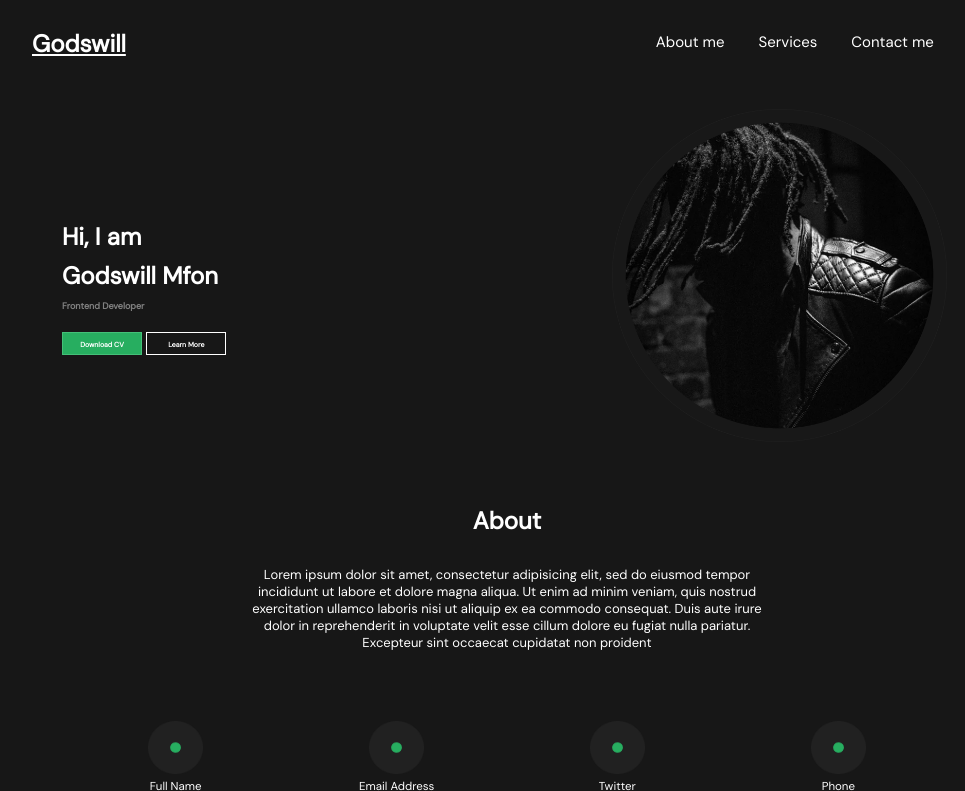
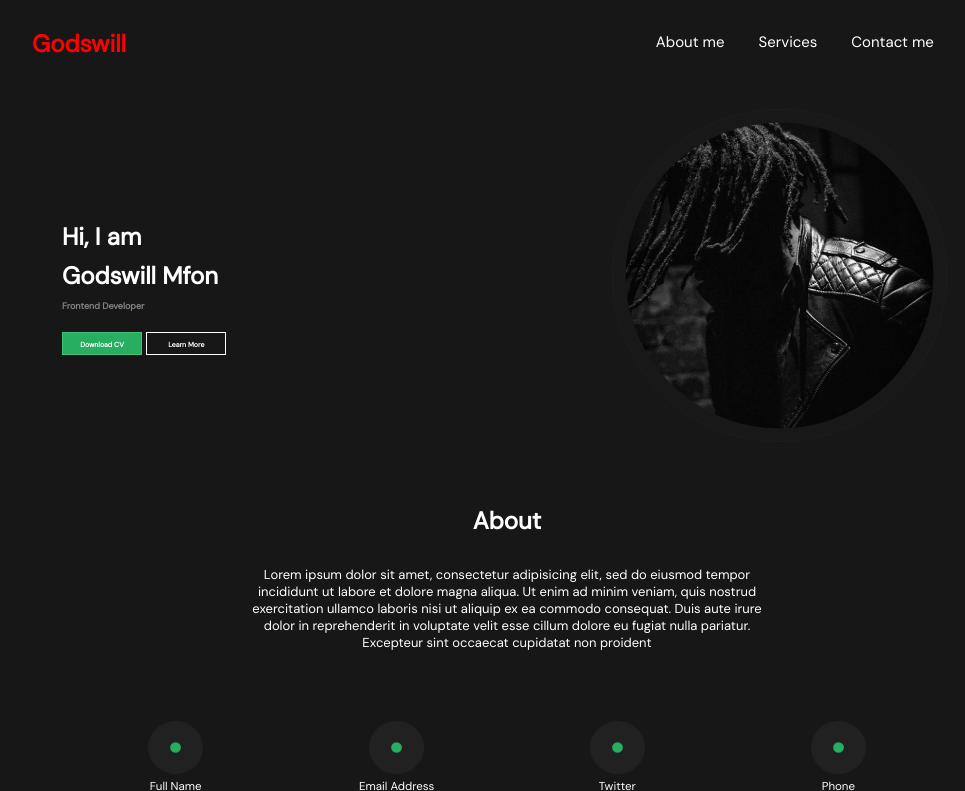
Before and after one commit to Godswillotu/Portfolio, a plain HTML site: page index.html in a window 1280 px wide. In both pictures the pointer is over the element "Godswill". Shown: the top 791 px of the page, without its empty margins (133-1098 px from the left). Drawn offline with Linux system fonts and the light colour scheme; a web font is replaced by a local one.

Commit message:
Update styles.css

```diff
--- a/styles.css
+++ b/styles.css
@@ -29,7 +29,7 @@ nav{
 }
 
 h1:hover{
-  text-decoration: underline;
+  Color: red;
 }
 
 h1 {
```
